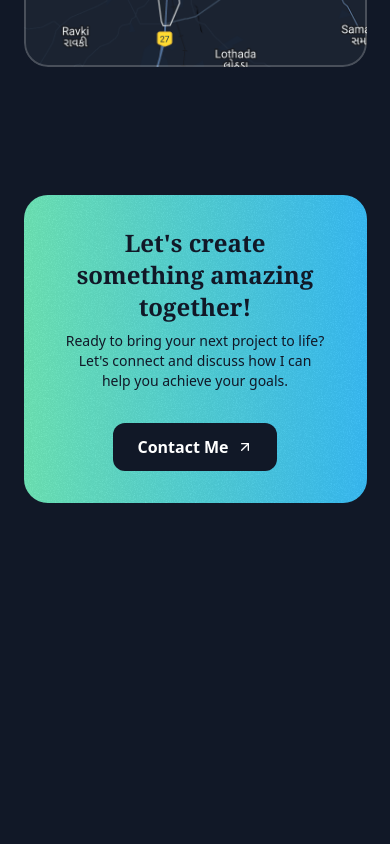
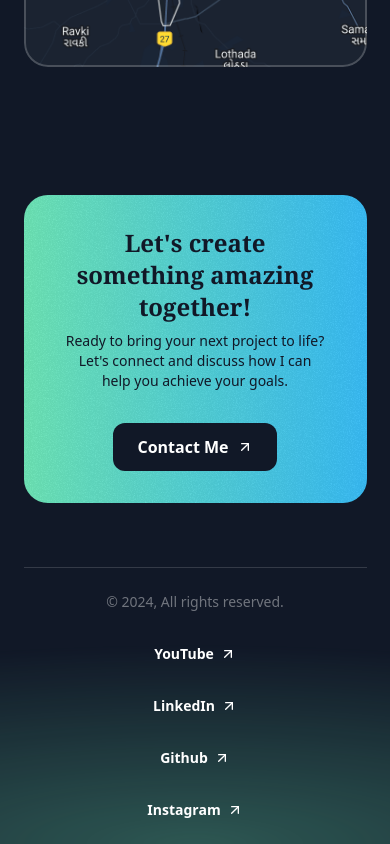
Before and after one commit to princedalsaniya/singlePagePortfolio_V1, a Next.js app: page / in a window 390 px wide. Shown: the part 4492-5336 px from the top of the page. Before the commit the page ends 5059 px from the top, so only its background shows below. Built offline with nearby package versions, Linux system fonts and the light colour scheme; a web font is replaced by a local one.

Commit message:
[FEAT] Footer section (#6)
* feat: added all HTML for footer

* style: Footer component for mobile view

* style: footer gradient for mobile

* style: Footer section for all other views

```diff
--- a/src/app/page.tsx
+++ b/src/app/page.tsx
@@ -4,6 +4,7 @@
 import { TapeSection } from './sections/Tape';
 import { AboutSection } from './sections/About';
 import { ContactSection } from './sections/Contact';
+import { Footer } from './sections/Footer';
 
 export default function Home() {
   return (
@@ -14,6 +15,7 @@
       <TapeSection />
       <AboutSection />
       <ContactSection />
+      <Footer />
     </div>
   );
 }
--- a/src/app/sections/Footer.tsx
+++ b/src/app/sections/Footer.tsx
@@ -1,3 +1,44 @@
+import ArrowUpRightIcon from '@/app/assets/icons/arrow-up-right.svg';
+
+const footerLinks = [
+  {
+    title: 'YouTube',
+    href: '#',
+  },
+  {
+    title: 'LinkedIn',
+    href: '#',
+  },
+  {
+    title: 'Github',
+    href: '#',
+  },
+  {
+    title: 'Instagram',
+    href: '#',
+  },
+];
+
 export const Footer = () => {
-  return <div>Footer Section</div>;
+  return (
+    <footer className="relative -z-10 overflow-x-clip">
+      <div
+        className={`absolute h-[400px] w-[1600px] bottom-0 left-1/2 -translate-x-1/2 -z-20
+        bg-emerald-300/30 [mask-image:radial-gradient(50%_50%_at_bottom_center,black,transparent)]`}
+      />
+      <div className="container">
+        <div className="border-t border-white/15 py-6 text-sm flex flex-col md:flex-row md:justify-between items-center gap-8">
+          <div className="text-white/40">&copy; 2024, All rights reserved.</div>
+          <nav className="flex flex-col md:flex-row items-center gap-8">
+            {footerLinks.map((link) => (
+              <a href={link.href} key={link.title} className="inline-flex items-center gap-1.5">
+                <span className="font-semibold">{link.title}</span>
+                <ArrowUpRightIcon className="size-4" />
+              </a>
+            ))}
+          </nav>
+        </div>
+      </div>
+    </footer>
+  );
 };
```
